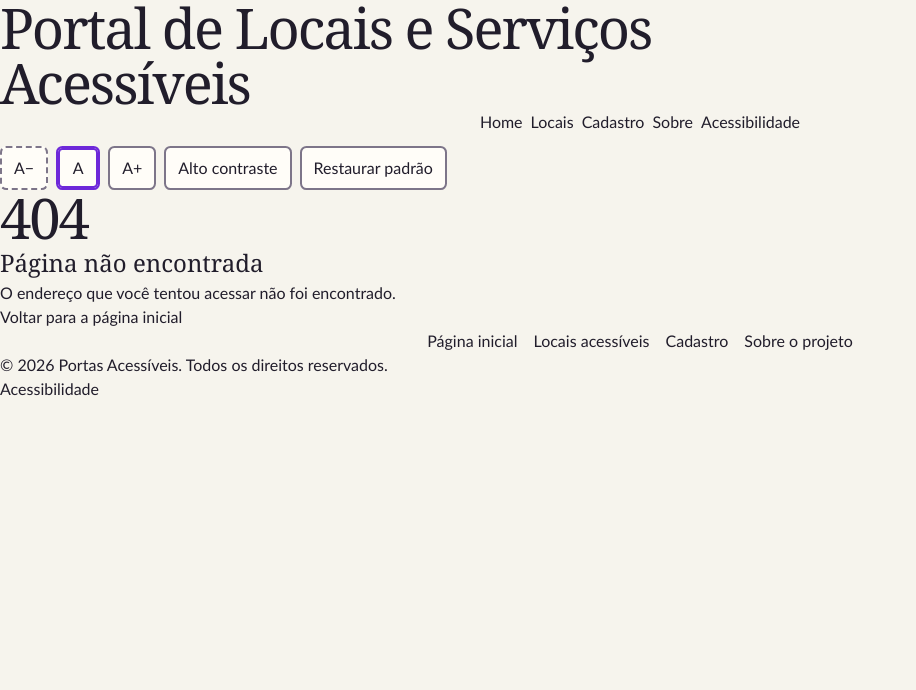
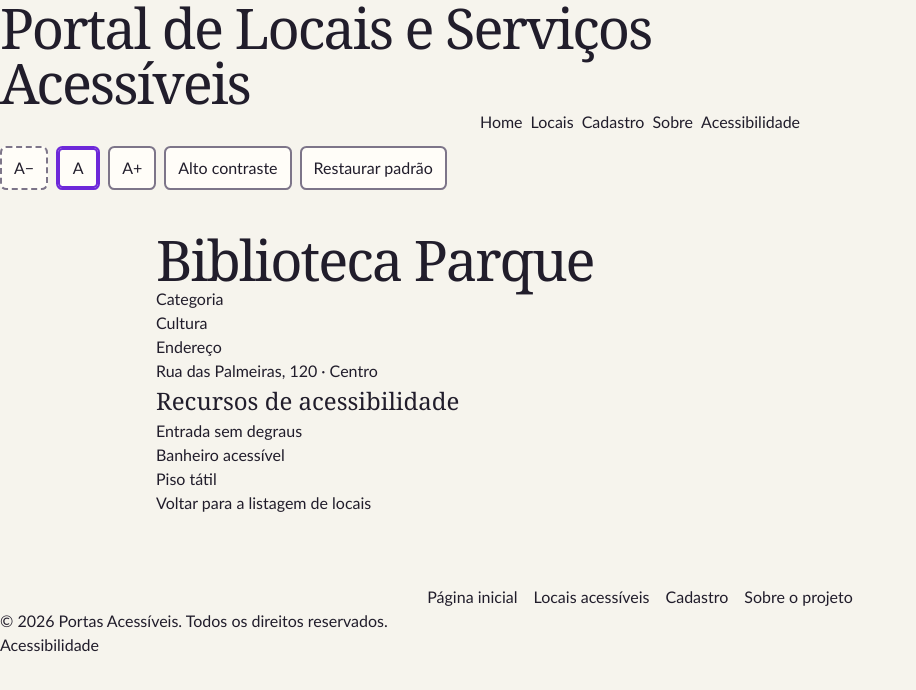
Before and after one commit to 1TDSPJ-26/portal-locais-acessiveis, a React (Vite) app: page /locais/1 in a window 1280 px wide. Shown: the top 690 px of the page, without its empty margins (0-916 px from the left). Built offline with nearby package versions, Linux system fonts and the light colour scheme.

Commit message:
feat: criar rota e pagina de detalhes do local

```diff
--- /dev/null
+++ b/src/pages/DetalheLocal/index.tsx
@@ -0,0 +1,72 @@
+import { Link, useParams } from "react-router";
+import { useLocais } from "../../useLocais";
+import { buscarLocalPorId } from "../../utils/buscar-local-por-id";
+
+export default function DetalheLocal() {
+  const { id } = useParams<{ id: string }>();
+  const { locais, estado, tentarNovamente } = useLocais();
+
+  if (estado === "carregando") {
+    return (
+      <div className="app-shell content">
+        <h1>Detalhes do local</h1>
+        <output aria-live="polite">Carregando local...</output>
+      </div>
+    );
+  }
+
+  if (estado === "erro") {
+    return (
+      <div className="app-shell content">
+        <h1>Não foi possível carregar o local</h1>
+        <p role="alert">Tente novamente para consultar as informações do local.</p>
+        <button
+          className="clear-button prominent"
+          type="button"
+          onClick={tentarNovamente}
+        >
+          Tentar novamente
+        </button>
+        <p><Link to="/locais">Voltar para a listagem de locais</Link></p>
+      </div>
+    );
+  }
+
+  const local = buscarLocalPorId(locais, id);
+
+  if (!local) {
+    return (
+      <div className="app-shell content">
+        <h1>Local não encontrado</h1>
+        <p>Não existe um local com o identificador informado.</p>
+        <Link to="/locais">Voltar para a listagem de locais</Link>
+      </div>
+    );
+  }
+
+  return (
+    <article className="app-shell content">
+      <h1>{local.nome}</h1>
+      <dl>
+        <dt>Categoria</dt>
+        <dd>{local.categoria}</dd>
+        <dt>Endereço</dt>
+        <dd>{local.endereco}</dd>
+      </dl>
+
+      <section aria-labelledby="titulo-recursos-local">
+        <h2 id="titulo-recursos-local">Recursos de acessibilidade</h2>
+        <ul>
+          {local.recursos.map((recurso) => (
+            <li key={recurso}>{recurso}</li>
+          ))}
+        </ul>
+        {local.recursos.length === 0 && (
+          <p>Nenhum recurso de acessibilidade informado.</p>
+        )}
+      </section>
+
+      <Link to="/locais">Voltar para a listagem de locais</Link>
+    </article>
+  );
+}
--- a/src/routes/AppRoutes.tsx
+++ b/src/routes/AppRoutes.tsx
@@ -2,6 +2,7 @@ import { Routes, Route } from "react-router";
 import NotFound from "../pages/NotFound";
 import Home from "../pages/Home";
 import Locais from "../pages/Locais";
+import DetalheLocal from "../pages/DetalheLocal";
 import Cadastro from "../pages/Cadastro";
 import Sobre from "../pages/Sobre";
 import Acessibilidade from "../pages/Acessibilidade";
@@ -11,6 +12,7 @@ export default function AppRoutes() {
     <Routes>
       <Route path="/" element={<Home />} />
       <Route path="/locais" element={<Locais />} />
+      <Route path="/locais/:id" element={<DetalheLocal />} />
       <Route path="/cadastrar" element={<Cadastro />} />
       <Route path="/sobre" element={<Sobre />} />
       <Route path="/acessibilidade" element={<Acessibilidade />} />
```
